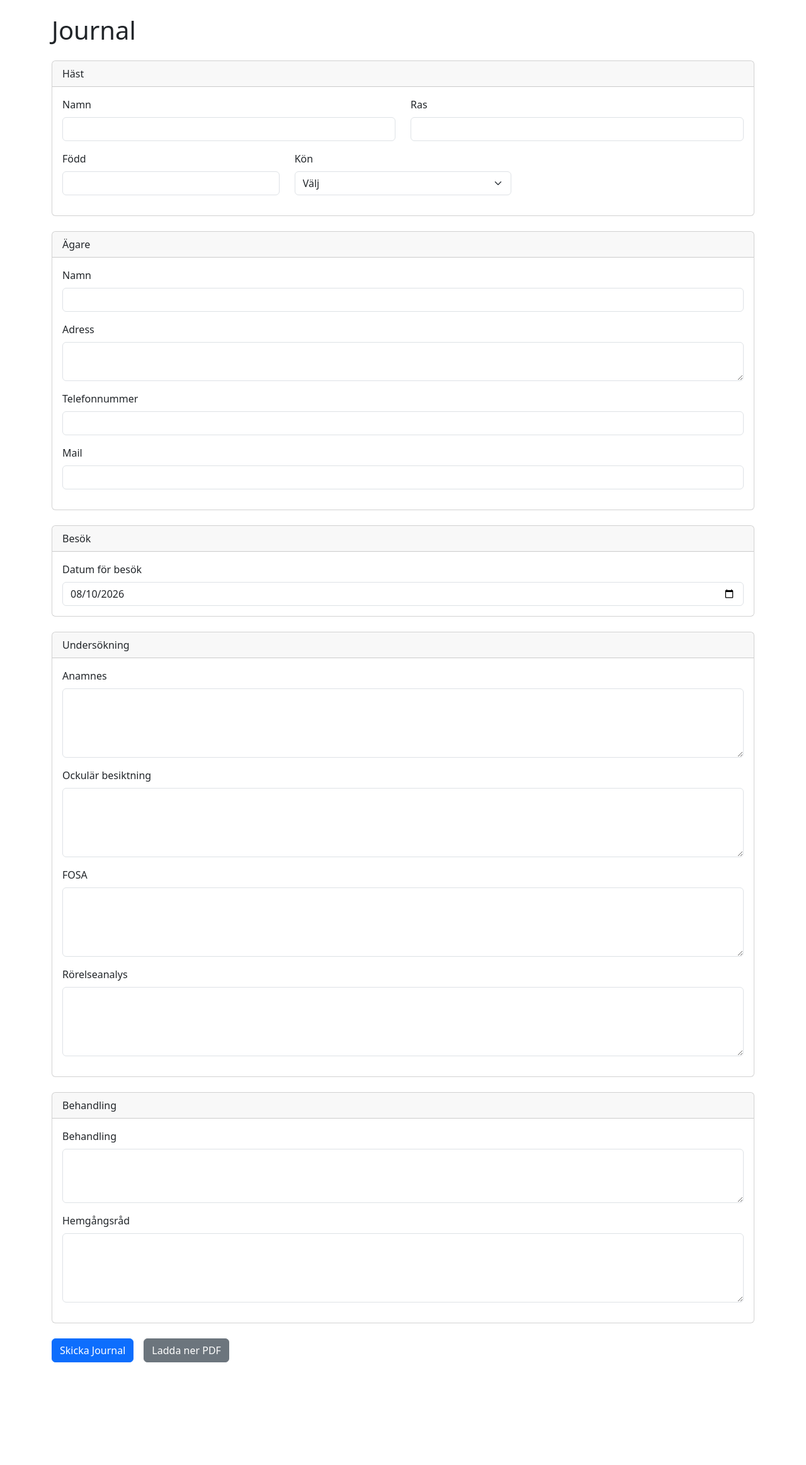
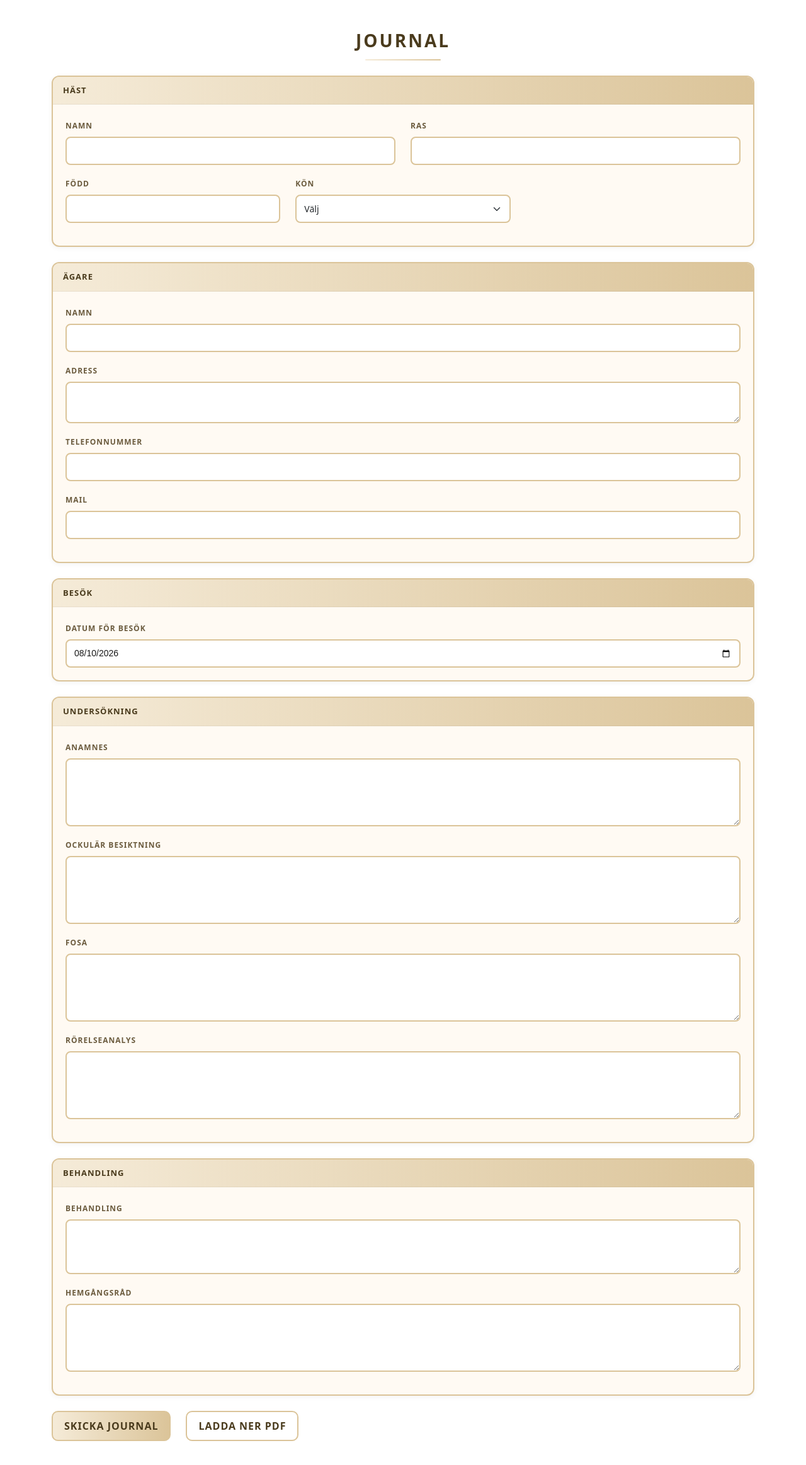
Before and after one commit to Emilia9602/HorseJournal, a React (Vite) app: page / in a window 1280 px wide. Shown: the top 2326 px of the page at 63% size. Before the commit the page ends 2187 px from the top, so only its background shows below. Built offline with nearby package versions, Linux system fonts and the light colour scheme.

Commit message:
Added styling to journal

```diff
--- /dev/null
+++ b/src/assets/form.css
@@ -0,0 +1,53 @@
+.form-control {
+    font-family: "Arial", sans-serif;
+    font-size: 14px;
+    color: #1a1a1a;
+}
+
+.formInput {
+    border: 2px solid #dbc499;
+    border-radius: 8px;
+    padding: 10px 12px;
+    font-size: 14px;
+    transition: all 0.2s ease;
+}
+
+.formInput:focus {
+    border-color: #bfa46a;
+    box-shadow: 0 0 0 3px rgba(219, 196, 153, 0.3);
+    outline: none;
+}
+
+.formLabel {
+    font-weight: 600;
+    font-size: 12px;
+    letter-spacing: 1px;
+    text-transform: uppercase;
+    color: #6b5b3e;
+}
+
+.formCard {
+    border: 2px solid #dbc499;
+    border-radius: 12px;
+    background: #fffaf3;
+    box-shadow: 0 2px 8px rgba(0, 0, 0, 0.05);
+    overflow: hidden;
+    margin-bottom: 20px;
+}
+
+.formHeader {
+    background: linear-gradient(90deg,
+            #f5ebd8,
+            #dbc499);
+    padding: 12px 16px;
+    font-weight: 600;
+    font-size: 13px;
+    text-transform: uppercase;
+    letter-spacing: 1px;
+    color: #4a3b1d;
+    border-bottom: 1px solid rgba(0, 0, 0, 0.05);
+}
+
+.formBody {
+    padding: 20px;
+}
--- a/src/assets/journal.css
+++ b/src/assets/journal.css
@@ -1,95 +1,85 @@
-.pdfContainer {
-    position: fixed;
-    top: 0;
-    left: 0;
-    width: 794px;
-    opacity: 0;
-    pointer-events: none;
-    z-index: -1;
+.journalTitle {
+    text-align: center;
+    font-size: 28px;
+    font-weight: 600;
+    letter-spacing: 3px;
+    text-transform: uppercase;
+    color: #4a3b1d;
+
+    position: relative;
 }
 
-#pdfJournal {
-    position: relative;
-
-    font-family: "Arial", sans-serif;
-    font-size: 13px;
-    line-height: 1.6;
-    color: #1a1a1a;
-
-    width: 752px;
+.journalTitle::after {
+    content: "";
+    display: block;
+    width: 120px;
+    height: 2px;
+    background: linear-gradient(90deg, #f5ebd8, #dbc499);
+    margin: 12px auto 0;
+    border-radius: 2px;
 }
 
-.pdfPage {
-    width: 752px;
-    min-height: 1083px;
-
-    padding: 50px;
-    box-sizing: border-box;
-
-    border: 4px solid #dbc499;
-
-    background-image: url("/images/backgroundPDF.png");
-    background-size: contain;
-    background-position: center;
-    background-repeat: no-repeat;
-
-    display: flex;
-    flex-direction: column;
-
-    page-break-after: always;
+.journalBtnSend {
+    background: linear-gradient(90deg, #f5ebd8, #dbc499);
+    border: 2px solid #dbc499;
+    color: #4a3b1d;
+    font-weight: 600;
+    padding: 10px 18px;
+    border-radius: 10px;
+    transition: all 0.2s ease;
+    text-transform: uppercase;
+    letter-spacing: 1px;
 }
 
-.pdfBody {
-    flex: 1;
+.journalBtnSend:hover {
+    background: linear-gradient(90deg, #f5ebd8, #dbc499);
+    color: #4a3b1d;
+    border-color: #dbc499;
+    transform: translateY(-1px);
+    box-shadow: 0 4px 10px rgba(0, 0, 0, 0.08);
 }
 
-.pdfHeader {
-    display: flex;
-    justify-content: space-between;
-    font-size: 12px;
-    margin-bottom: 20px;
-    border-bottom: 1px solid #ddd;
-    padding-bottom: 8px;
+.journalBtnSend:focus {
+    color: #4a3b1d;
+    border-color: #dbc499;
+    box-shadow: 0 0 0 0.2rem rgba(219, 196, 153, 0.4);
 }
 
-.pdfFooter {
-    display: flex;
-    justify-content: space-between;
-
-    font-size: 11px;
-    margin-top: 20px;
-    border-top: 1px solid #ddd;
-    padding-top: 8px;
+.journalBtnSend:active {
+    color: #4a3b1d;
+    border-color: #dbc499;
+    transform: translateY(0px);
+    box-shadow: none;
 }
 
-#pdfJournal h1 {
-    text-align: center;
-    font-size: 20px;
-    letter-spacing: 2px;
-    margin-bottom: 30px;
+.journalBtnDownload {
+    background: transparent;
+    border: 2px solid #dbc499;
+    color: #4a3b1d;
+    font-weight: 600;
+    padding: 10px 18px;
+    border-radius: 10px;
+    transition: all 0.2s ease;
     text-transform: uppercase;
+    letter-spacing: 1px;
 }
 
-#pdfJournal h3 {
-    font-size: 14px;
-    margin-top: 18px;
-    margin-bottom: 6px;
-    padding-bottom: 4px;
-    border-bottom: 1px solid #ddd;
-    text-transform: uppercase;
+.journalBtnDownload:hover {
+    background: #fffaf3;
+    color: #4a3b1d;
+    border-color: #dbc499;
+    transform: translateY(-1px);
+    box-shadow: 0 4px 10px rgba(0, 0, 0, 0.06);
 }
 
-#pdfJournal p {
-    margin: 4px 0 10px;
+.journalBtnDownload:focus {
+    color: #4a3b1d;
+    border-color: #dbc499;
+    box-shadow: 0 0 0 0.2rem rgba(219, 196, 153, 0.4);
 }
 
-.pdfField {
-    display: flex;
-    gap: 6px;
-    margin: 3px 0;
+.journalBtnDownload:active {
+    color: #4a3b1d;
+    border-color: #dbc499;
+    box-shadow: none;
 }
-
-.pdfField strong {
-    min-width: 120px;
-    font-weight: 600;
-}
--- /dev/null
+++ b/src/assets/pdf.css
@@ -0,0 +1,95 @@
+.pdfContainer {
+    position: fixed;
+    top: 0;
+    left: 0;
+    width: 794px;
+    opacity: 0;
+    pointer-events: none;
+    z-index: -1;
+}
+
+#pdfJournal {
+    position: relative;
+
+    font-family: "Arial", sans-serif;
+    font-size: 13px;
+    line-height: 1.6;
+    color: #1a1a1a;
+
+    width: 752px;
+}
+
+.pdfPage {
+    width: 752px;
+    min-height: 1083px;
+
+    padding: 50px;
+    box-sizing: border-box;
+
+    border: 4px solid #dbc499;
+
+    background-image: url("/images/backgroundPDF.png");
+    background-size: contain;
+    background-position: center;
+    background-repeat: no-repeat;
+
+    display: flex;
+    flex-direction: column;
+
+    page-break-after: always;
+}
+
+.pdfBody {
+    flex: 1;
+}
+
+.pdfHeader {
+    display: flex;
+    justify-content: space-between;
+    font-size: 12px;
+    margin-bottom: 20px;
+    border-bottom: 1px solid #ddd;
+    padding-bottom: 8px;
+}
+
+.pdfFooter {
+    display: flex;
+    justify-content: space-between;
+
+    font-size: 11px;
+    margin-top: 20px;
+    border-top: 1px solid #ddd;
+    padding-top: 8px;
+}
+
+#pdfJournal h1 {
+    text-align: center;
+    font-size: 20px;
+    letter-spacing: 2px;
+    margin-bottom: 30px;
+    text-transform: uppercase;
+}
+
+#pdfJournal h3 {
+    font-size: 14px;
+    margin-top: 18px;
+    margin-bottom: 6px;
+    padding-bottom: 4px;
+    border-bottom: 1px solid #ddd;
+    text-transform: uppercase;
+}
+
+#pdfJournal p {
+    margin: 4px 0 10px;
+}
+
+.pdfField {
+    display: flex;
+    gap: 6px;
+    margin: 3px 0;
+}
+
+.pdfField strong {
+    min-width: 120px;
+    font-weight: 600;
+}
--- a/src/components/fields/InputField.tsx
+++ b/src/components/fields/InputField.tsx
@@ -7,17 +7,13 @@ type InputFieldProps = {
     type?: string;
 };
 
-function InputField({
-    label,
-    value,
-    onChange,
-    type = "text",
-}: InputFieldProps) {
+function InputField({ label, value, onChange, type = "text", }: InputFieldProps) {
     return (
         <Form.Group className="mb-3">
-            <Form.Label>{label}</Form.Label>
+            <Form.Label className="formLabel">{label}</Form.Label>
 
             <Form.Control
+                className="formInput"
                 type={type}
                 value={value}
                 onChange={(e) => onChange(e.target.value)}
--- a/src/components/fields/TextAreaFields.tsx
+++ b/src/components/fields/TextAreaFields.tsx
@@ -7,17 +7,13 @@ type TextAreaFieldProps = {
     rows?: number;
 };
 
-function TextAreaField({
-    label,
-    value,
-    onChange,
-    rows = 4
-}: TextAreaFieldProps) {
+function TextAreaField({ label, value, onChange, rows = 4 }: TextAreaFieldProps) {
     return (
         <Form.Group className="mb-3">
-            <Form.Label>{label}</Form.Label>
+            <Form.Label className="formLabel">{label}</Form.Label>
 
             <Form.Control
+                className="formInput"
                 as="textarea"
                 rows={rows}
                 value={value}
--- a/src/components/forms/ExaminationForm.tsx
+++ b/src/components/forms/ExaminationForm.tsx
@@ -16,11 +16,11 @@ const areaFields: AreaField[] = [
 
 function ExaminationForm({ journal, updateTextArea }: ExaminationFormProps) {
     return (
-        <Card className="mb-4">
+        <Card className="mb-4 formCard">
 
-            <Card.Header>Undersökning</Card.Header>
+            <Card.Header className="formHeader">Undersökning</Card.Header>
 
-            <Card.Body>
+            <Card.Body className="formBody">
                 {areaFields.map(({ key, label, rows }) => (
                     <TextAreaField
                         key={key}
--- a/src/components/forms/HorseInfoForm.tsx
+++ b/src/components/forms/HorseInfoForm.tsx
@@ -21,10 +21,10 @@ type HorseInfoFormProps = {
 function HorseInfoForm({ journal, updateField, updateDate }: HorseInfoFormProps) {
     return (
         <>
-            <Card className="mb-4">
-                <Card.Header>Häst</Card.Header>
+            <Card className="mb-4 formCard">
+                <Card.Header className="formHeader">Häst</Card.Header>
 
-                <Card.Body>
+                <Card.Body className="formBody">
                     <Row>
 
                         <Col md={6}>
@@ -53,9 +53,10 @@ function HorseInfoForm({ journal, updateField, updateDate }: HorseInfoFormProps)
 
                         <Col md={4}>
                             <Form.Group className="mb-3">
-                                <Form.Label>Kön</Form.Label>
+                                <Form.Label className="formLabel">Kön</Form.Label>
 
                                 <Form.Select
+                                    className="formInput"
                                     name="gender"
                                     value={journal.horse.gender}
                                     onChange={(e) => updateField("horse", "gender", e.target.value)}
@@ -74,11 +75,11 @@ function HorseInfoForm({ journal, updateField, updateDate }: HorseInfoFormProps)
                 </Card.Body>
             </Card>
 
-            <Card className="mb-4">
+            <Card className="mb-4 formCard">
 
-                <Card.Header>Ägare</Card.Header>
+                <Card.Header className="formHeader">Ägare</Card.Header>
 
-                <Card.Body>
+                <Card.Body className="formBody">
 
                     <InputField
                         label="Namn"
@@ -111,17 +112,18 @@ function HorseInfoForm({ journal, updateField, updateDate }: HorseInfoFormProps)
 
             </Card>
 
-            <Card className="mb-4">
+            <Card className="mb-4 formCard">
 
-                <Card.Header>Besök</Card.Header>
+                <Card.Header className="formHeader">Besök</Card.Header>
 
-                <Card.Body>
+                <Card.Body className="formBody">
 
                     <Form.Group>
 
-                        <Form.Label>Datum för besök</Form.Label>
+                        <Form.Label className="formLabel">Datum för besök</Form.Label>
 
                         <Form.Control
+                            className="formInput"
                             type="date"
                             name="visitDate"
                             value={journal.visitDate}
--- a/src/components/forms/JournalForm.tsx
+++ b/src/components/forms/JournalForm.tsx
@@ -7,6 +7,7 @@ import useJournal from "../../hooks/useJournal";
 import usePDF from "../../hooks/usePDF";
 
 //Lägg in snyggare än alerts
+//Laddning visa?
 //LocalStorage? Ej ladda om ifall man går ut, så att det sparas
 //Nödvändigt med både spara PDF och skicka PDF?
 //Kolla netlify och resend
@@ -54,9 +55,9 @@ function JournalForm() {
     };
 
     return (
-        <Container className="py-4">
+        <Container className="py-5">
 
-            <h1 className="mb-4">Journal</h1>
+            <h1 className="mb-4 journalTitle">Journal</h1>
 
             <Form onSubmit={handleSubmit}>
                 <HorseInfoForm
@@ -72,13 +73,17 @@ function JournalForm() {
                     journal={journal}
                     updateTextArea={updateTextArea} />
 
-                <Button type="submit" className="me-2">
+                <Button
+                    type="submit"
+                    variant="none"
+                    className="me-3 journalBtnSend">
                     Skicka Journal
                 </Button>
 
-                <Button variant="secondary"
+                <Button
+                    variant="none"
                     onClick={downloadPDF}
-                    className="ms-2">
+                    className="ms-2 journalBtnDownload">
                     Ladda ner PDF
                 </Button>
 
--- a/src/components/forms/TreatmentForm.tsx
+++ b/src/components/forms/TreatmentForm.tsx
@@ -14,11 +14,11 @@ const areaFields: AreaField[] = [
 
 function TreatmentForm({ journal, updateTextArea }: TreatmentFormProps) {
     return (
-        <Card className="mb-4">
+        <Card className="mb-4 formCard">
 
-            <Card.Header>Behandling</Card.Header>
+            <Card.Header className="formHeader">Behandling</Card.Header>
 
-            <Card.Body>
+            <Card.Body className="formBody">
                 {areaFields.map(({ key, label, rows }) => (
                     <TextAreaField
                         key={key}
--- a/src/main.tsx
+++ b/src/main.tsx
@@ -2,6 +2,8 @@ import { StrictMode } from 'react';
 import { createRoot } from 'react-dom/client';
 import App from './App.tsx';
 import 'bootstrap/dist/css/bootstrap.min.css';
+import './assets/pdf.css';
+import './assets/form.css';
 import './assets/journal.css';
 
 createRoot(document.getElementById('root')!).render(
```
